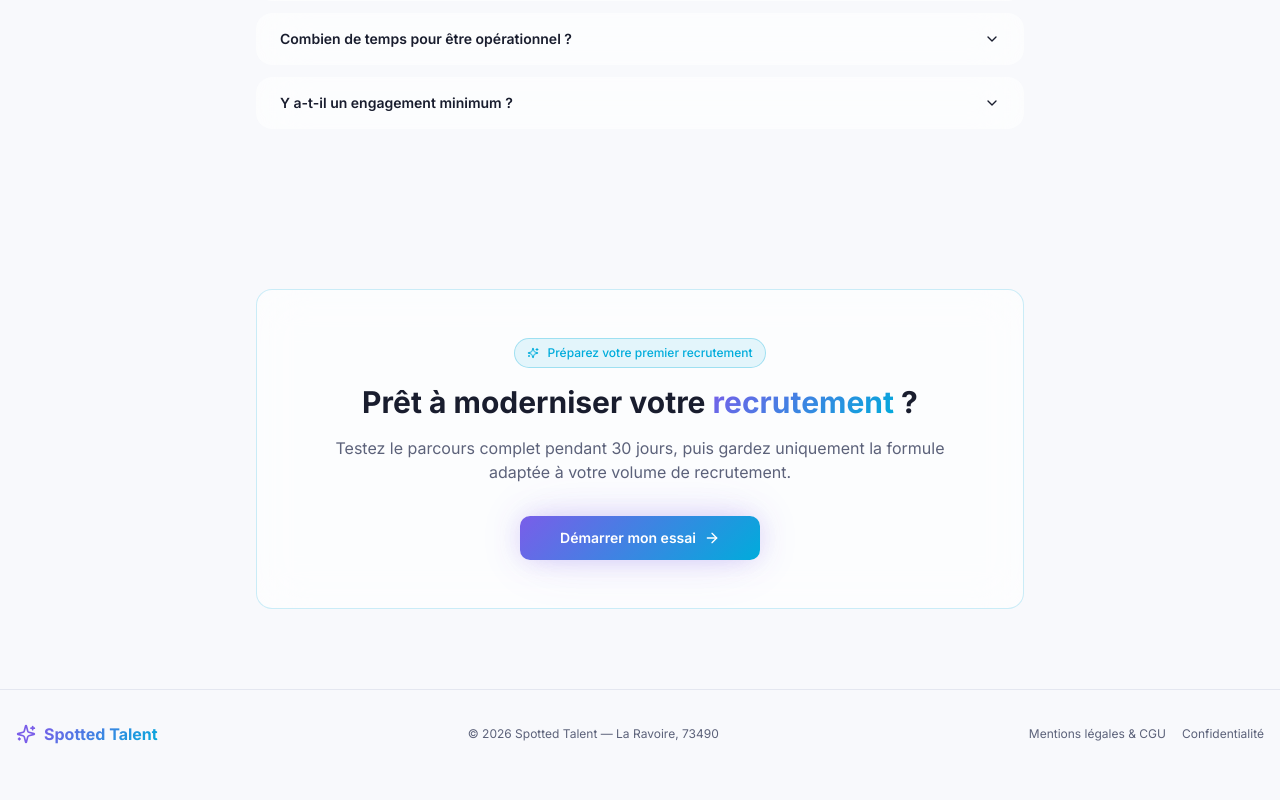
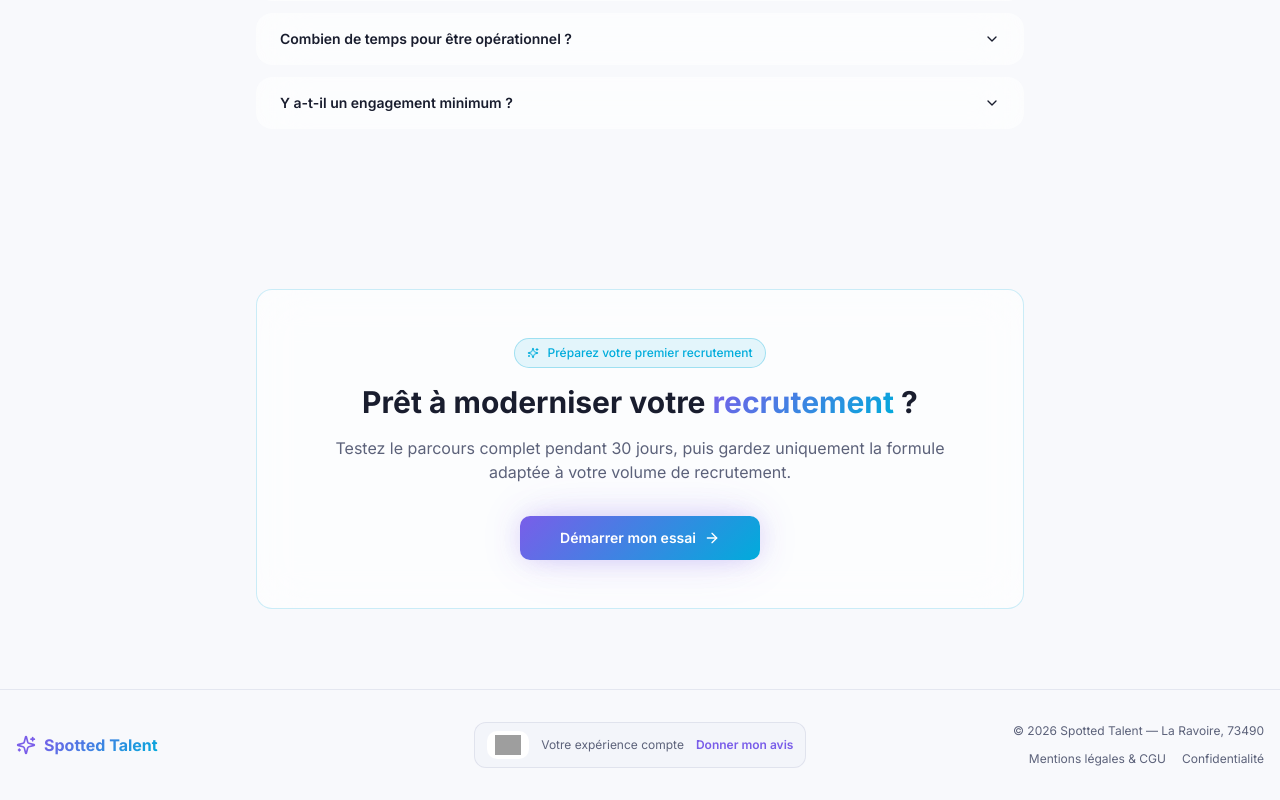
Before and after one commit to spottertalentprojet/spotted-talent, a React (Vite) app: page /entreprise in a window 1280 px wide. Shown: the part 3541-4341 px from the top of the page. Before the commit the page ends 4319 px from the top, so only its background shows below. Built offline with nearby package versions, Linux system fonts and the light colour scheme; no server answers; grey boxes are pictures that could not be loaded.

Commit message:
feat(marketing): add Trustpilot review links

```diff
--- a/src/components/Footer.tsx
+++ b/src/components/Footer.tsx
@@ -1,10 +1,12 @@
 import { Link } from "react-router-dom";
 import { Sparkles } from "lucide-react";
 import { buildSupportMailto } from "@/lib/contact";
+import TrustpilotFooterBadge from "@/components/TrustpilotFooterBadge";
 
 const Footer = () => (
   <footer className="border-t border-border/50 px-4 py-12 sm:px-6 lg:px-8">
-    <div className="mx-auto flex max-w-7xl flex-col items-center justify-between gap-6 md:flex-row">
+    <div className="mx-auto max-w-7xl">
+      <div className="flex flex-col items-center justify-between gap-6 md:flex-row">
         <Link to="/" className="flex items-center gap-2 text-lg font-bold">
           <Sparkles className="h-5 w-5 text-primary" />
           <span className="gradient-text">Spotted Talent</span>
@@ -26,7 +28,11 @@ const Footer = () => (
             Contact
           </a>
         </div>
+      </div>
+      <div className="mt-8 flex flex-col items-center justify-between gap-4 border-t border-border/50 pt-6 sm:flex-row">
         <p className="text-xs text-muted-foreground">2026 Spotted Talent. Tous droits réservés.</p>
+        <TrustpilotFooterBadge />
+      </div>
     </div>
   </footer>
 );
--- /dev/null
+++ b/src/components/TrustpilotFooterBadge.tsx
@@ -0,0 +1,38 @@
+const TRUSTPILOT_PROFILE_URL = "https://fr.trustpilot.com/review/spottedtalent.fr";
+const TRUSTPILOT_REVIEW_URL = "https://fr.trustpilot.com/evaluate/spottedtalent.fr";
+const TRUSTPILOT_LOGO_URL = "https://cdn.trustpilot.net/brand-assets/4.3.0/logo-black.svg";
+
+const TrustpilotFooterBadge = ({ compact = false }: { compact?: boolean }) => (
+  <div
+    className={`flex flex-wrap items-center justify-center gap-x-3 gap-y-2 rounded-xl border border-border/60 bg-secondary/35 ${compact ? "px-3 py-2" : "px-4 py-3"}`}
+    aria-label="Avis Spotted Talent sur Trustpilot"
+  >
+    <a
+      href={TRUSTPILOT_PROFILE_URL}
+      target="_blank"
+      rel="noopener noreferrer"
+      className="rounded-md bg-white px-2 py-1 transition-opacity hover:opacity-85"
+      aria-label="Consulter les avis Spotted Talent sur Trustpilot"
+    >
+      <img
+        src={TRUSTPILOT_LOGO_URL}
+        alt="Trustpilot"
+        width="140"
+        height="34"
+        loading="lazy"
+        className={compact ? "h-5 w-auto" : "h-6 w-auto"}
+      />
+    </a>
+    <span className="text-xs text-muted-foreground">Votre expérience compte</span>
+    <a
+      href={TRUSTPILOT_REVIEW_URL}
+      target="_blank"
+      rel="noopener noreferrer"
+      className="text-xs font-semibold text-primary underline-offset-4 transition-colors hover:text-primary/80 hover:underline"
+    >
+      Donner mon avis
+    </a>
+  </div>
+);
+
+export default TrustpilotFooterBadge;
--- a/src/pages/EntrepriseLanding.tsx
+++ b/src/pages/EntrepriseLanding.tsx
@@ -1,4 +1,5 @@
 import { Link } from "react-router-dom";
+import TrustpilotFooterBadge from "@/components/TrustpilotFooterBadge";
 import { Button } from "@/components/ui/button";
 import ThemeToggle from "@/components/ThemeToggle";
 import { Sparkles, Check, Wand2, Users, BarChart3, MessageSquare, Zap, Shield, ArrowRight } from "lucide-react";
@@ -366,15 +367,18 @@ const EntrepriseLanding = () => {
       </section>
 
       <footer className="border-t border-border/50 px-4 py-8">
-        <div className="mx-auto flex max-w-7xl flex-col items-center justify-between gap-4 sm:flex-row">
+        <div className="mx-auto grid max-w-7xl items-center gap-4 sm:grid-cols-[1fr_auto] xl:grid-cols-[1fr_auto_1fr]">
           <div className="flex items-center gap-2">
             <Sparkles className="h-5 w-5 text-primary" />
             <span className="font-bold gradient-text">Spotted Talent</span>
           </div>
-          <p className="text-xs text-muted-foreground">© 2026 Spotted Talent — La Ravoire, 73490</p>
-          <div className="flex flex-wrap justify-center gap-4">
+          <TrustpilotFooterBadge compact />
+          <div className="flex flex-col items-center gap-3 xl:items-end">
+            <p className="text-xs text-muted-foreground">© 2026 Spotted Talent — La Ravoire, 73490</p>
+            <div className="flex flex-wrap justify-center gap-4">
             <a href="/cgu" className="text-xs text-muted-foreground hover:text-foreground">Mentions légales & CGU</a>
             <a href="/confidentialite" className="text-xs text-muted-foreground hover:text-foreground">Confidentialité</a>
+            </div>
           </div>
         </div>
       </footer>
```
Also changed, not shown: vercel.json, 1 other file (tests, documents, lock files or other folders). Lines whose indentation alone changed are shown as unchanged.
